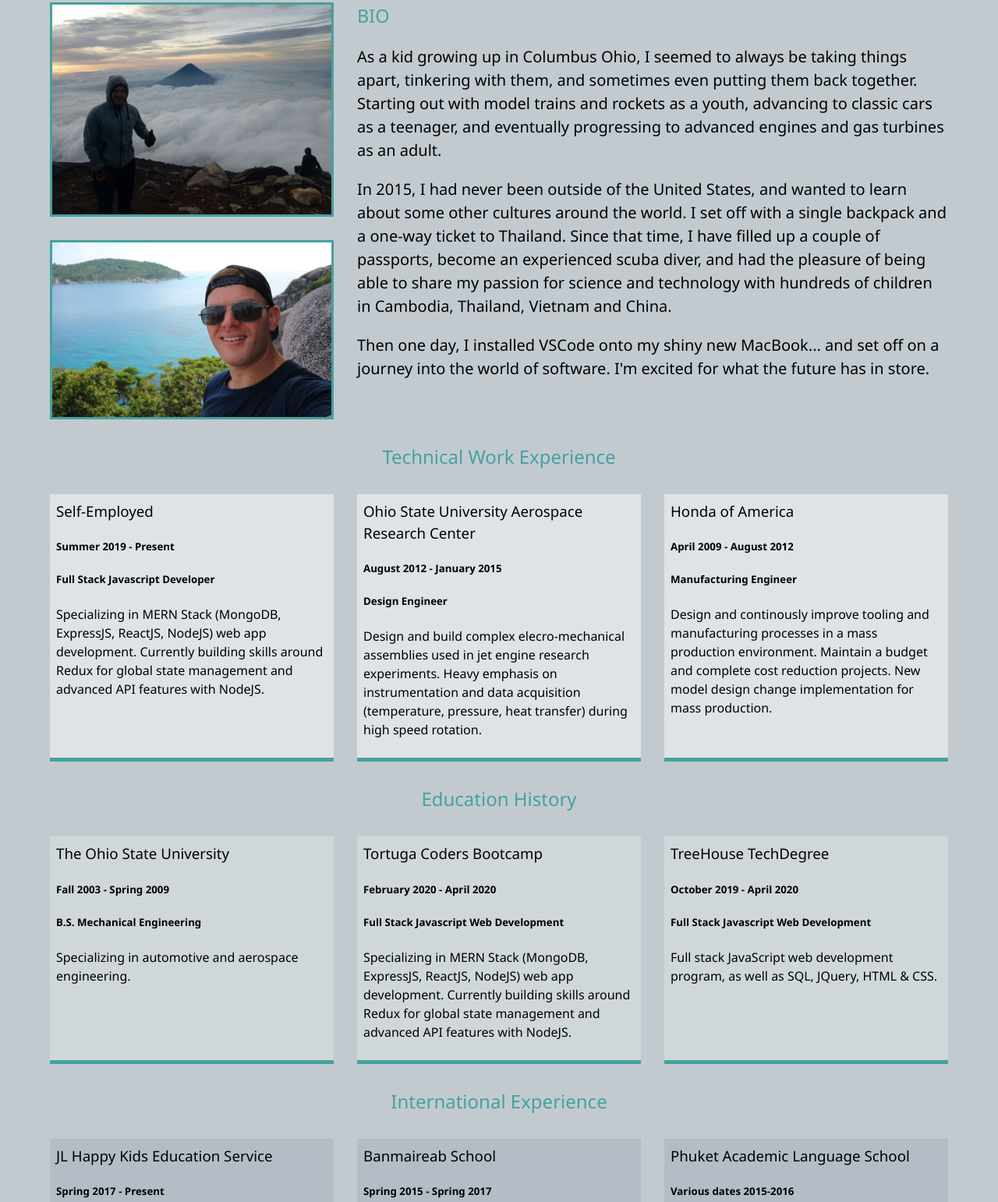
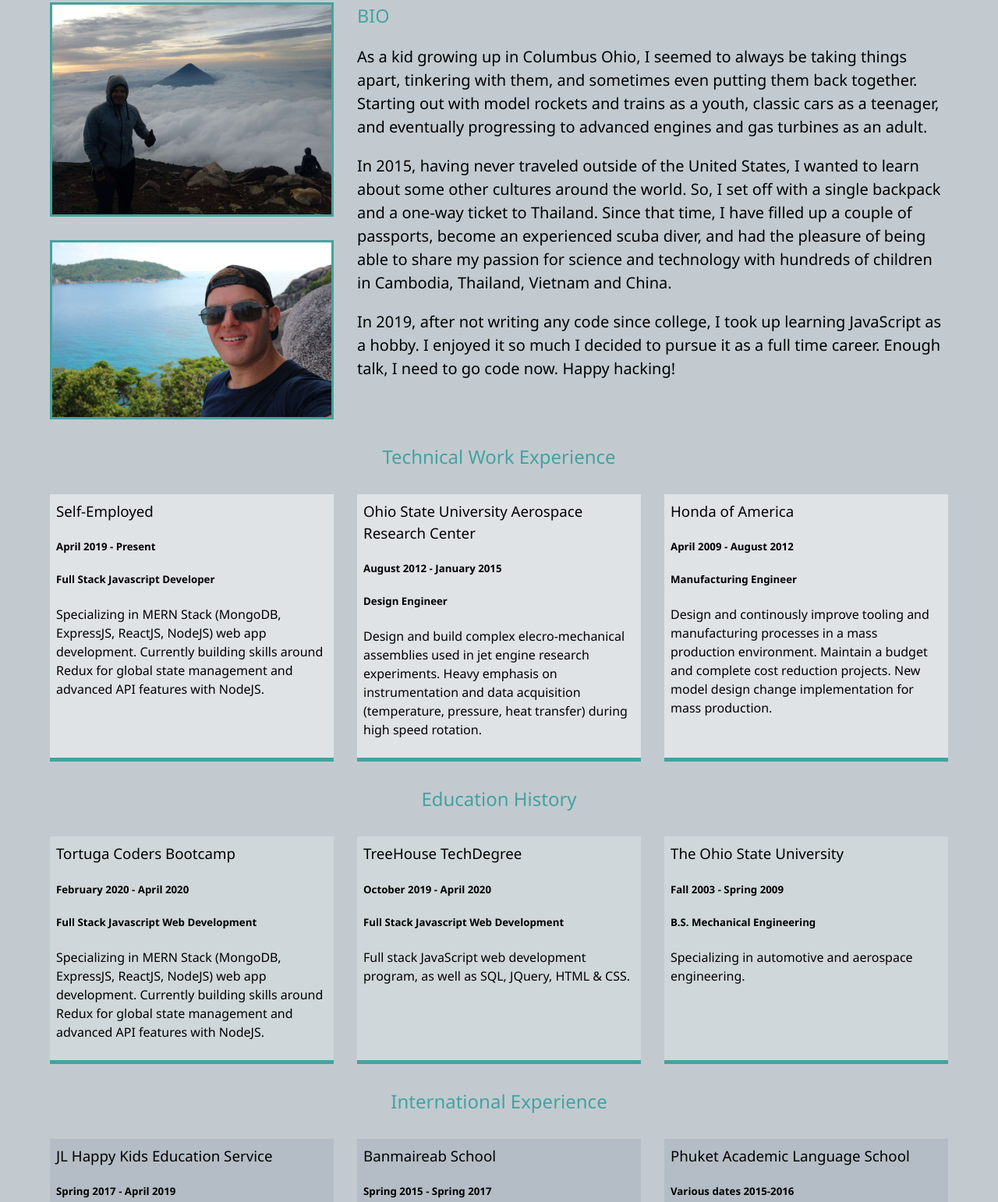
Before and after one commit to CoderGuy614/ProjectPortfolio, a website: page dist/about.html in a window 1280 px wide. Shown: the part 454-1996 px from the top of the page at 78% size. Drawn offline with Linux system fonts and the light colour scheme.

Commit message:
Edit about info and project descriptions

```diff
--- a/dist/about.html
+++ b/dist/about.html
@@ -66,17 +66,18 @@
         <div class="bio">
           <h3 class="text-secondary">BIO</h3>
           <p>
-            As a kid growing up in Columbus Ohio, I seemed to always be taking things apart, tinkering with them, and sometimes even putting them back together.  Starting out with model trains and rockets as a youth, advancing to classic cars as a teenager, and eventually progressing to advanced engines and gas turbines as an adult.
+            As a kid growing up in Columbus Ohio, I seemed to always be taking things apart, tinkering with them, and sometimes even putting them back together.  Starting out with model rockets and trains as a youth, classic cars as a teenager, and eventually progressing to advanced engines and gas turbines as an adult.
           </p>
           <p>
-            In 2015, I had never been outside of the United States, and wanted to learn about some other cultures around the world.  I set off with a single backpack and a one-way ticket to Thailand.  Since that time, I have filled up a couple of passports, become an experienced scuba diver, and had the pleasure of being able to share my passion for science and technology with hundreds of children in Cambodia, Thailand, Vietnam and China.
+            In 2015, having never traveled outside of the United States, I wanted to learn about some other cultures around the world.  So, I set off with a single backpack and a one-way ticket to Thailand.  Since that time, I have filled up a couple of passports, become an experienced scuba diver, and had the pleasure of being able to share my passion for science and technology with hundreds of children in Cambodia, Thailand, Vietnam and China.
           </p>
-          <p>Then one day, I installed VSCode onto my shiny new MacBook... and set off on a journey into the world of software. I'm excited for what the future has in store.</p>
+          <p>In 2019, after not writing any code since college, I took up learning JavaScript as a hobby.  I enjoyed it so much I decided to pursue it as a full time career. Enough talk, I need to go code now. Happy hacking!</p>
+
         </div>
         <h3 class="work-title">Technical Work Experience</h3>
         <div class="job job-1">
           <h3>Self-Employed</h3>
-          <h5>Summer 2019 - Present</h5>
+          <h5>April 2019 - Present</h5>
           <h5>Full Stack Javascript Developer</h5>
           <p>
             Specializing in MERN Stack (MongoDB, ExpressJS, ReactJS, NodeJS) web
@@ -120,16 +121,8 @@
 
         <h3 class="edu-title">Education History</h3>
 
+
         <div class="edu edu-1">
-          <h3>The Ohio State University</h3>
-          <h5>Fall 2003 - Spring 2009</h5>
-          <h5>B.S. Mechanical Engineering</h5>
-          <p>
-            Specializing in automotive and aerospace engineering.
-          </p>
-        </div>
-
-        <div class="edu edu-2">
           <h3>Tortuga Coders Bootcamp </h3>
           <h5>February 2020 - April 2020</h5>
           <h5>Full Stack Javascript Web Development</h5>
@@ -140,7 +133,7 @@
           </p>
         </div>
 
-        <div class="edu edu-3">
+        <div class="edu edu-2">
           <h3>TreeHouse TechDegree</h3>
           <h5>October 2019 - April 2020 </h5>
           <h5>Full Stack Javascript Web Development</h5>
@@ -149,10 +142,21 @@
           </p>
         </div>
 
+
+        <div class="edu edu-3">
+          <h3>The Ohio State University</h3>
+          <h5>Fall 2003 - Spring 2009</h5>
+          <h5>B.S. Mechanical Engineering</h5>
+          <p>
+            Specializing in automotive and aerospace engineering.
+          </p>
+        </div>
+
+
       <h3 class="intl-title">International Experience</h3>
       <div class="intl intl-1">
         <h3>JL Happy Kids Education Service</h3>
-        <h5>Spring 2017 - Present</h5>
+        <h5>Spring 2017 - April 2019</h5>
         <h5>Founder and CEO</h5>
         <h5>China, Vietnam, Cambodia and Thailand</h5>
         <p>
```
Also changed, not shown: dist/project2.html (+2 -2 lines), dist/project3.html (+4 -4 lines).
